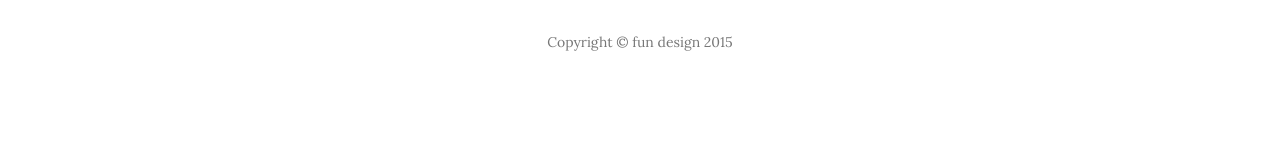
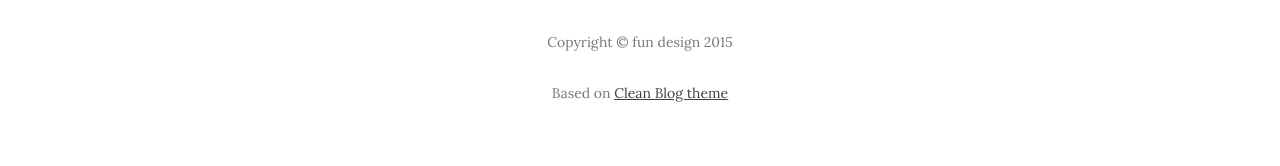
Before and after one commit to alexander-myltsev/alexander-myltsev-blog, a Jekyll site: the page built from www/index.html, in a window 1280 px wide. Shown: the part 1486-1652 px from the top of the page. Built offline with Jekyll 4.4.1, drawn with Linux system fonts in a browser that asks for light colours; nearby versions of some CDN libraries; the list of posts is cut into pages by our own code; comment, search, counter and statistics services are not loaded; before the commit the page ends 1604 px from its top, so only the background shows below that.

Commit message:
Add original theme link

```diff
--- a/www/_includes/footer.html
+++ b/www/_includes/footer.html
@@ -44,6 +44,7 @@
                     {% endif %}
                 </ul>
                 <p class="copyright text-muted">Copyright &copy; {{ site.title }} {{ site.time | date: '%Y' }}</p>
+                <p class="copyright text-muted">Based on <a href="http://startbootstrap.com/template-overviews/clean-blog/">Clean Blog theme</a></p>
             </div>
         </div>
     </div>
```
